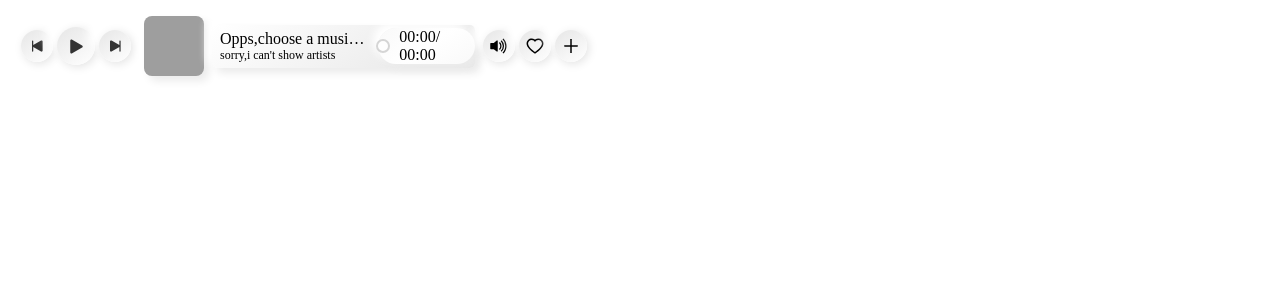
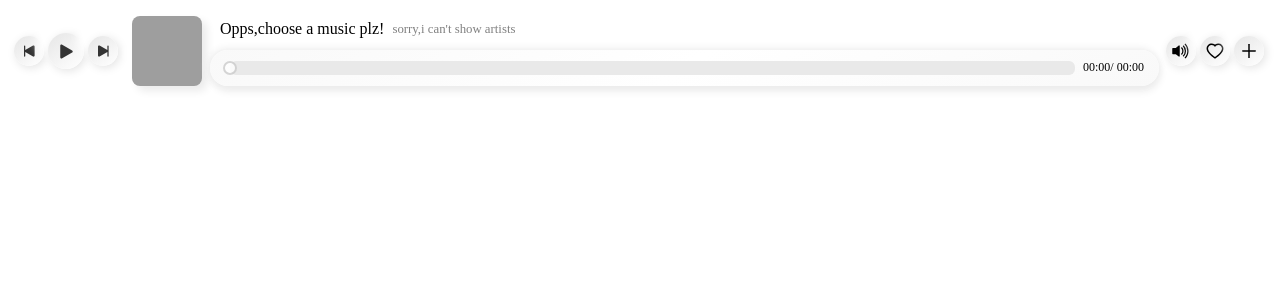
Before and after one commit to tohsaka888/tohsaka888-music-player, a React (Create React App) app: page / in a window 1280 px wide. Shown: the top 300 px of the page. Built offline with nearby package versions, Linux system fonts and the light colour scheme; grey boxes are pictures that could not be loaded.

Commit message:
feat: add some property

```diff
--- a/src/MusicPlayer.tsx
+++ b/src/MusicPlayer.tsx
@@ -23,6 +23,10 @@ function MusicPlayer({
   autoPlay = false,
   nextPlayEvent,
   prevPlayEvent,
+  likeEvent,
+  defaultFavourState = false,
+  unLikeEvent,
+  addPlaylistEvent,
 }: Player) {
   const audioRef = useRef<HTMLAudioElement>();
   const intervalRef = useRef<number>(-1);
@@ -98,6 +102,10 @@ function MusicPlayer({
         prevPlayEvent,
         picUrl,
         musicName,
+        likeEvent,
+        defaultFavourState,
+        unLikeEvent,
+        addPlaylistEvent,
       }}
     >
       <PlayerContext.Provider value={playerState}>
--- a/src/styles/index.style.ts
+++ b/src/styles/index.style.ts
@@ -21,57 +21,60 @@ export const MultiEllipsis = styled.div<{ cols: number }>`
 
 export const MusicName = styled(MultiEllipsis)`
   font-size: 1rem;
-  align-self: flex-start;
+  user-select: none;
+  /* align-self: flex-start; */
   /* text-shadow: 2px 1px 1px #cecece; */
 `;
 
 export const PlayerContainer = styled(Flex)`
-  height: 60px;
+  height: 70px;
   padding: 8px;
   /* color: white; */
 `;
 
 export const MusicInfoArea = styled(Grid)<{ minWidth?: number }>`
-  max-width: 150px;
-  min-width: ${({ minWidth }) => minWidth || "80px"};
-  margin-right: 8px;
-  flex-direction: column;
+  min-width: ${({ minWidth }) => minWidth || "70px"};
+  align-items: center;
+  grid-auto-flow: column;
+  width: 100%;
+  padding-left: 10px;
+  justify-content: flex-start;
   height: 100%;
-  align-items: flex-start;
-  grid-auto-flow: row;
-  padding: 5px 0px;
-  margin-left: 8px;
 `;
 
-export const MusicInfoContainer = styled(Flex)`
-  border-radius: 5px;
-  background: linear-gradient(145deg, #ffffff, #e6e6e6);
-  box-shadow: 5px 5px 9px #ebebeb, -5px -5px 9px #ffffff;
+export const MusicInfoContainer = styled(Grid)`
+  flex: 1;
+  height: 100%;
 `;
 
 export const Artists = styled(MultiEllipsis)`
-  font-size: 12px;
-  align-self: flex-end;
+  font-size: 0.8rem;
+  color: gray;
+  user-select: none;
+  /* align-self: center; */
 `;
 
 export const TimeInfoArea = styled(Flex)`
   padding: 0px;
-  font-size: 1rem;
-  margin: 0px 0px 0px 16px;
+  font-size: 12px;
+  margin: 0px 0px 0px 8px;
+  padding-bottom: 1px;
+  user-select: none;
 `;
 
 export const CoverImage = styled.img`
-  width: 60px;
-  height: 60px;
+  width: 70px;
+  height: 70px;
   margin-right: 8px;
   border-radius: 8px;
   background: linear-gradient(145deg, #ffffff, #e6e6e6);
   box-shadow: 5px 5px 9px #ebebeb, -5px -5px 9px #ffffff;
+  user-select: none;
 `;
 
 export const IconArea = styled(Grid)`
-  width: 120px;
-  margin-right: 8px;
+  width: 100px;
+  margin-right: 16px;
   grid-auto-flow: column;
   grid-column-gap: 4px;
   justify-content: center;
@@ -84,9 +87,9 @@ const showSize = ({
 }) => {
   switch (size) {
     case "small":
-      return "32px";
+      return "30px";
     case "default":
-      return "38px";
+      return "36px";
     case "large":
       return "44px";
   }
@@ -116,17 +119,20 @@ export const NeumorphismButton = styled.div<{
 `;
 
 export const SliderContainer = styled(Flex)`
-  height: 80%;
   border-radius: 60px;
+  /* border-top: 1px solid #ebebeb; */
   background: linear-gradient(145deg, #f9f9f9, #ffffff, #f9f9f9);
-  box-shadow: 5px 5px 9px #ebebeb, -5px -5px 9px #ffffff;
-  flex: 1;
-  padding: 0px 2%;
+  box-shadow: 1px 5px 9px #ebebeb, -1px -1px 9px #ebebeb;
+  width: 100%;
+  padding: 10px 15px 10px 20px;
+  align-items: center;
+  align-self: flex-end;
 `;
 
 export const ExtraIconArea = styled(Grid)`
   width: 120px;
   grid-auto-flow: column;
   grid-column-gap: 4px;
-  justify-content: center;
+  justify-content: flex-end;
+  margin-left: 20px;
 `;
--- a/src/types.ts
+++ b/src/types.ts
@@ -33,4 +33,8 @@ export type Player = {
   playEvent?: PlayEvent;
   autoPlay?: boolean;
   id: number;
+  defaultFavourState?: boolean;
+  likeEvent?: Function;
+  unLikeEvent?: Function;
+  addPlaylistEvent?: Function;
 };
```
